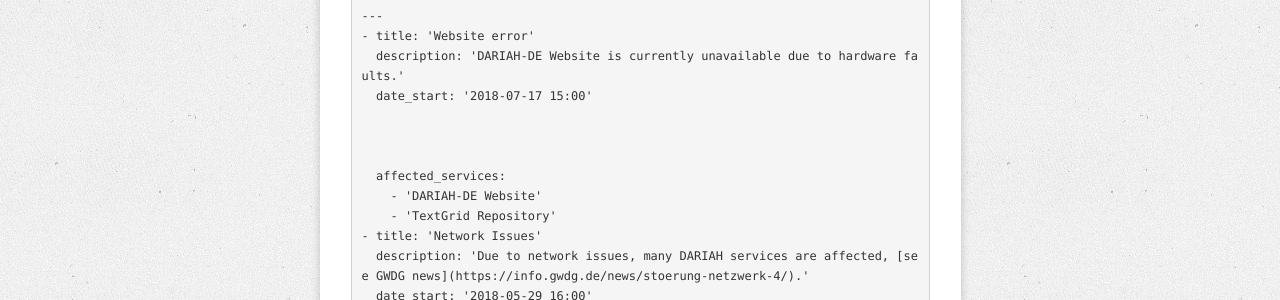
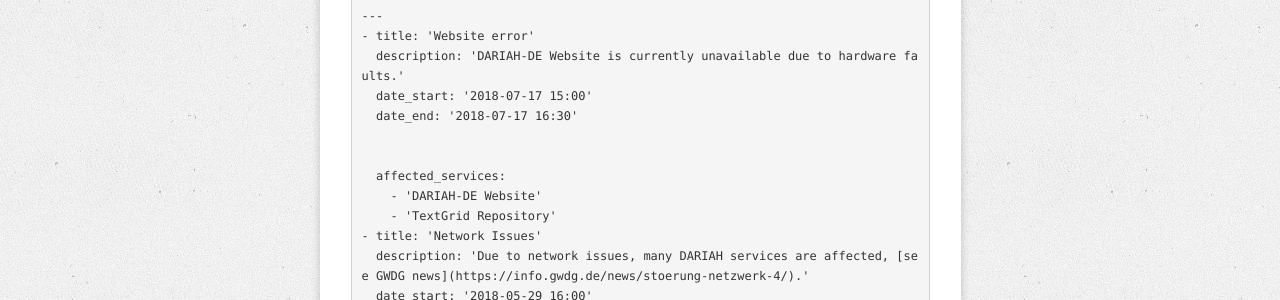
Before and after one commit to DARIAH-DE/status, a Jekyll site: the page built from currentdata.md, in a window 1280 px wide and 900 px high. Shown: the part 168-468 px from the top of the window. Built offline with Jekyll 4.4.1, drawn with Linux system fonts in a browser that asks for light colours; our own code applies the rules of GitHub Pages for plain Markdown files.

Commit message:
Website back up

```diff
--- a/_data/outages.yaml
+++ b/_data/outages.yaml
@@ -2,6 +2,7 @@
 - title: 'Website error'
   description: 'DARIAH-DE Website is currently unavailable due to hardware faults.'
   date_start: '2018-07-17 15:00'
+  date_end: '2018-07-17 16:30'
   affected:
     - '/middlewares/liferay'
 - title: 'Network Issues'
```
